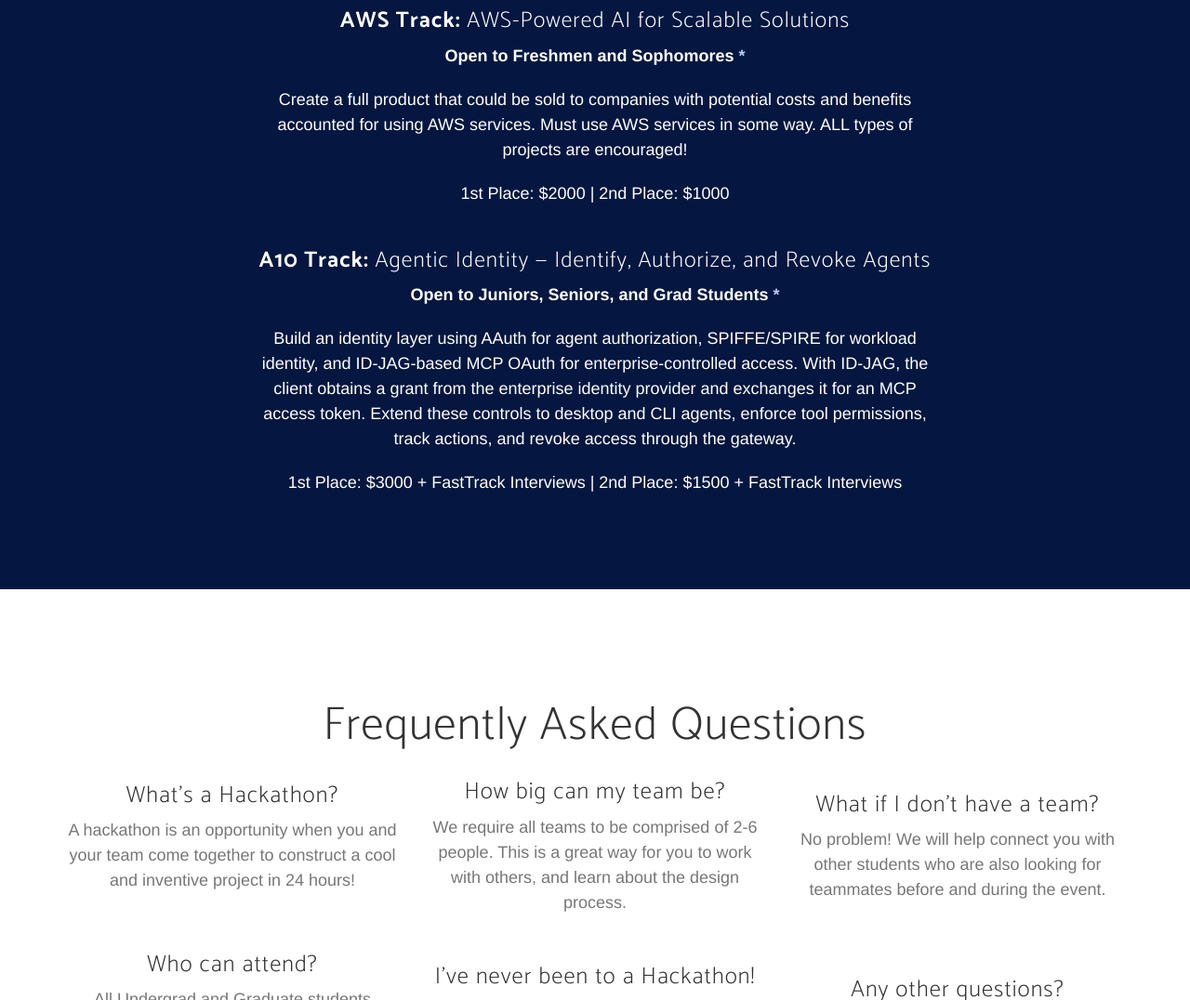
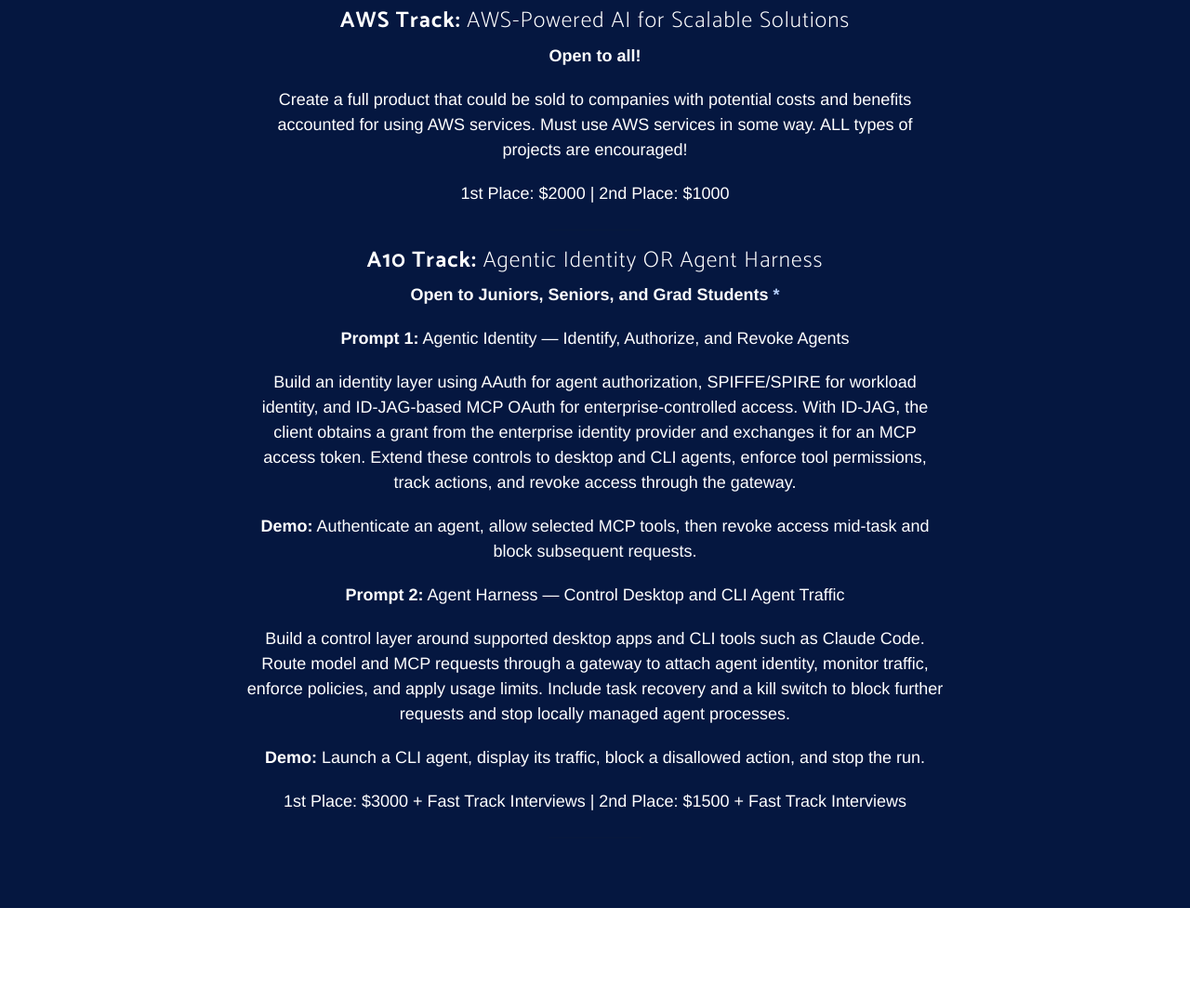
Before and after one commit to SantaClaraUniversityACM/AWS-hack-website, a plain HTML site: page index.html in a window 1280 px wide. Shown: the part 3405-4481 px from the top of the page at 93% size. Drawn offline with nearby package versions, Linux system fonts and the light colour scheme; a web font is replaced by a local one.

Commit message:
Update track descriptions

```diff
--- a/index.html
+++ b/index.html
@@ -324,21 +324,37 @@
 
 					<hr />
 					<h3><b>AWS Track:</b> AWS-Powered AI for Scalable Solutions</h3>
-					<p><b> Open to Freshmen and Sophomores <a class="page-scroll no-decor" href="#FAQ" style="color:#b4cffb">*</a> </b></p>
+					<p><b>Open to all!</b></p>
 					<p>Create a full product that could be sold to companies with potential costs and benefits accounted
 						for using AWS services. Must use AWS services in some way. ALL types of projects are encouraged!
 					</p>
 					<p>1st Place: $2000 | 2nd Place: $1000</p>
 					<hr />
-					<h3><b>A10 Track:</b> Agentic Identity — Identify, Authorize, and Revoke Agents </h3>
+					<h3><b>A10 Track:</b> Agentic Identity OR Agent Harness </h3>
 					<p><b> Open to Juniors, Seniors, and Grad Students <a class="page-scroll no-decor" href="#FAQ" style="color:#b4cffb"> *</a></b></p>
 					<p>
-						Build an identity layer using AAuth for agent authorization, SPIFFE/SPIRE for workload
-						identity, and ID-JAG-based MCP OAuth for enterprise-controlled access. With ID-JAG, the client obtains a grant
-						from the enterprise identity provider and exchanges it for an MCP access token. Extend these controls to desktop
-						and CLI agents, enforce tool permissions, track actions, and revoke access through the gateway.
+						<b>Prompt 1:</b> Agentic Identity — Identify, Authorize, and Revoke Agents
 					</p>
-					<p>1st Place: $3000 + FastTrack Interviews | 2nd Place: $1500 + FastTrack Interviews</p>
+					<p>
+						Build an identity layer using AAuth for agent authorization, SPIFFE/SPIRE for workload identity, and ID-JAG-based MCP OAuth for
+						enterprise-controlled access. With ID-JAG, the client obtains a grant from the enterprise identity provider and exchanges it for an MCP access token.
+						Extend these controls to desktop and CLI agents, enforce tool permissions, track actions, and revoke access through the gateway.
+					</p>
+					<p>
+						<b>Demo:</b> Authenticate an agent, allow selected MCP tools, then revoke access mid-task and block subsequent requests.
+					</p>
+					<p>
+						<b>Prompt 2:</b> Agent Harness — Control Desktop and CLI Agent Traffic
+					</p>
+					<p>
+						Build a control layer around supported desktop apps and CLI tools such as Claude Code. Route model and MCP requests through a gateway
+						to attach agent identity, monitor traffic, enforce policies, and apply usage limits. Include task recovery and a kill switch to block further
+						requests and stop locally managed agent processes.
+					</p>
+					<p>
+						<b>Demo:</b> Launch a CLI agent, display its traffic, block a disallowed action, and stop the run.
+					</p>
+					<p>1st Place: $3000 + Fast Track Interviews | 2nd Place: $1500 + Fast Track Interviews</p>
 					<hr />
 					<!--
 					<h3><b>Side Track</b>: Design an educational platform for HighView</h3>
```
